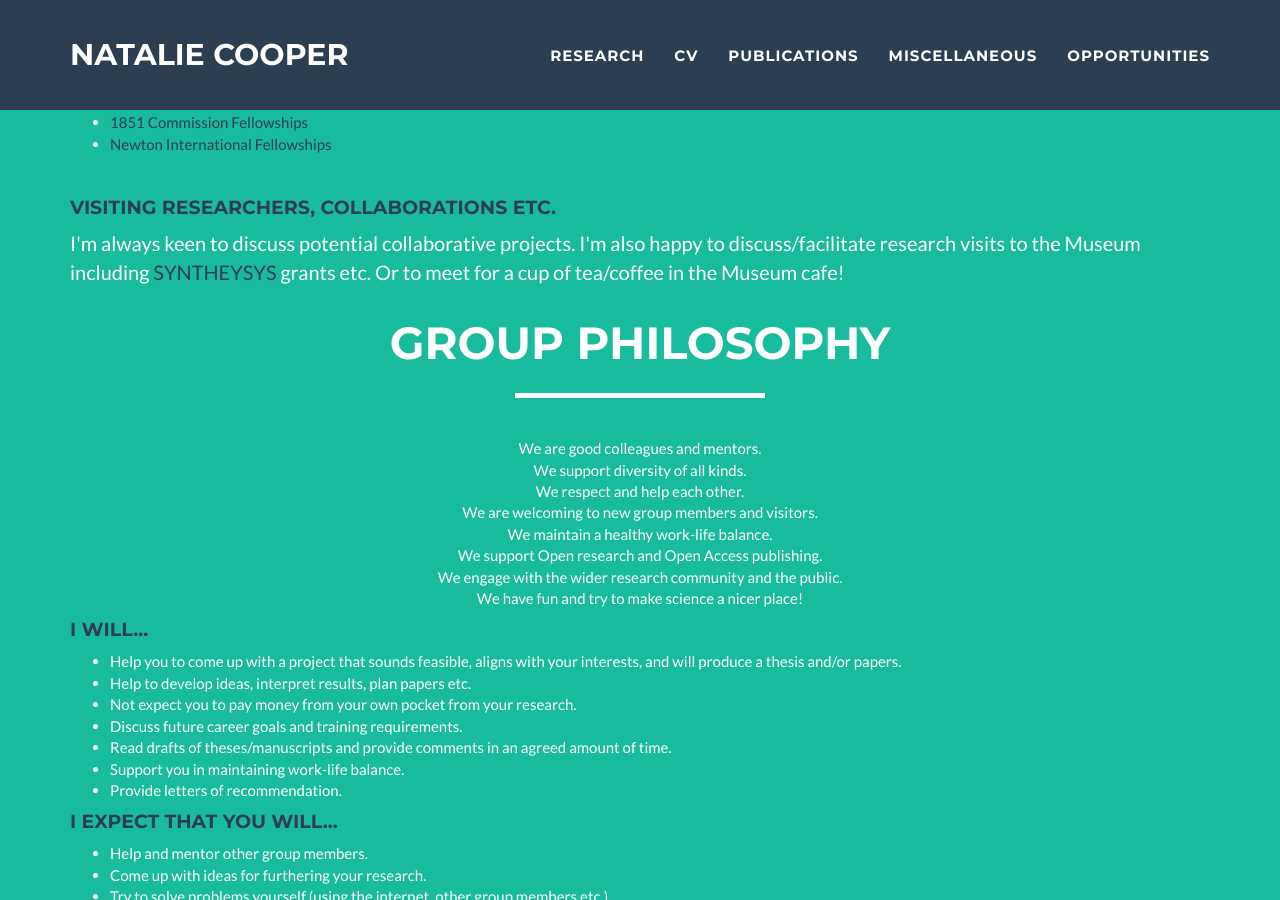
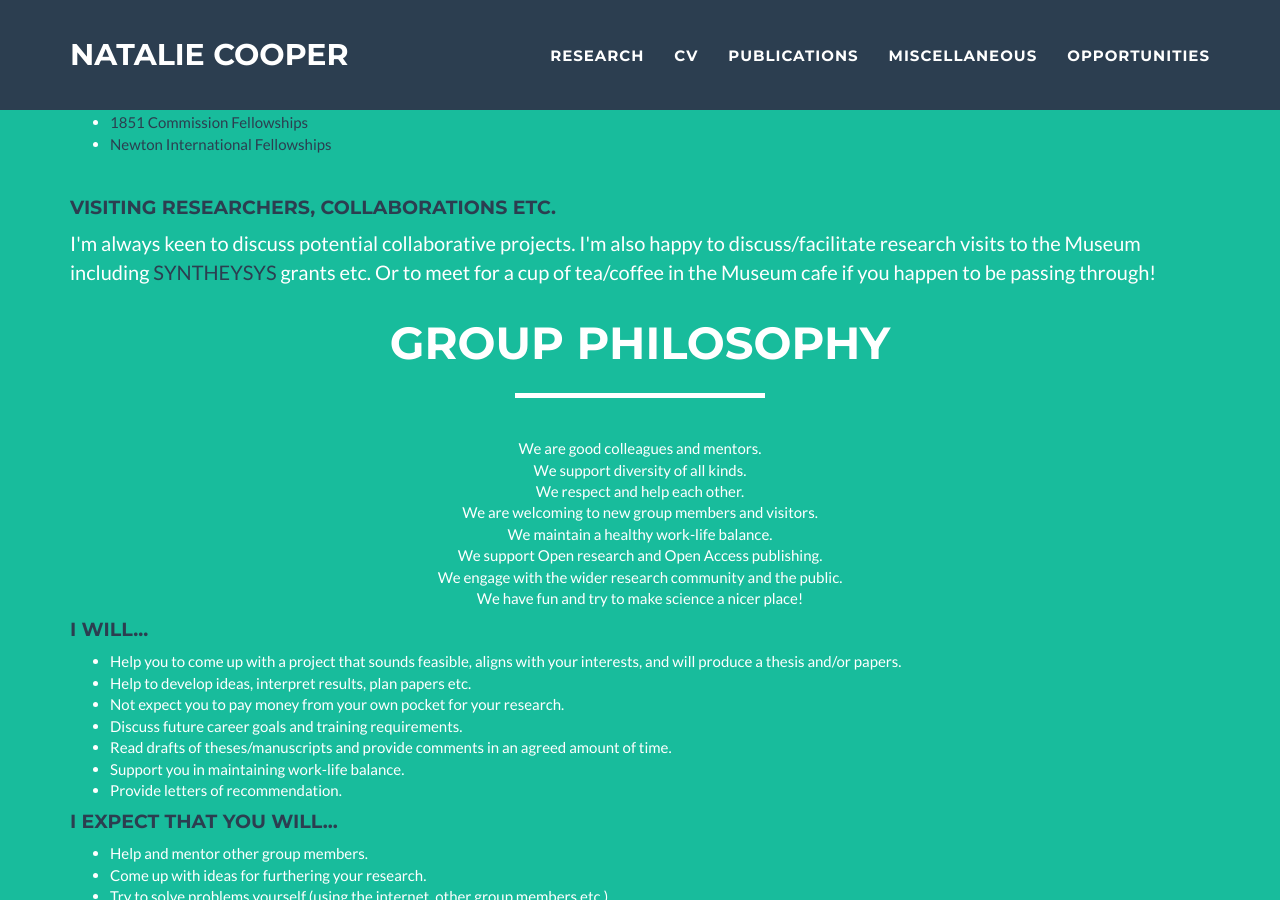
Before and after one commit to nhcooper123/nhcooper123.github.io, a Jekyll site: the page opportunities.html, which Jekyll copies as it is, in a window 1280 px wide and 900 px high, scrolled down 686 px. Built offline with Jekyll 4.4.1, drawn with Linux system fonts in a browser that asks for light colours.

Commit message:
Fixed typo

```diff
--- a/opportunities.html
+++ b/opportunities.html
@@ -130,7 +130,7 @@
     &nbsp
 
     <h4><font color="2c3e50">Visiting researchers, collaborations etc.</font></h4>
-    <p>I'm always keen to discuss potential collaborative projects. I'm also happy to discuss/facilitate research visits to the Museum including <a href="http://www.synthesys.info/"<strong><font color="2c3e50">SYNTHEYSYS</font></strong></a> grants etc. Or to meet for a cup of tea/coffee in the Museum cafe!</p>
+    <p>I'm always keen to discuss potential collaborative projects. I'm also happy to discuss/facilitate research visits to the Museum including <a href="http://www.synthesys.info/"<strong><font color="2c3e50">SYNTHEYSYS</font></strong></a> grants etc. Or to meet for a cup of tea/coffee in the Museum cafe if you happen to be passing through!</p>
 
 &nbsp
 &nbsp
@@ -156,7 +156,7 @@ We have fun and try to make science a nicer place! <br>
 <ul>
 <li>Help you to come up with a project that sounds feasible, aligns with your interests, and will produce a thesis and/or papers.</li>
 <li>Help to develop ideas, interpret results, plan papers etc.</li>
-<li>Not expect you to pay money from your own pocket from your research.</li>
+<li>Not expect you to pay money from your own pocket for your research.</li>
 <li>Discuss future career goals and training requirements.</li>
 <li>Read drafts of theses/manuscripts and provide comments in an agreed amount of time.</li>
 <li>Support you in maintaining work-life balance.</li>
```
